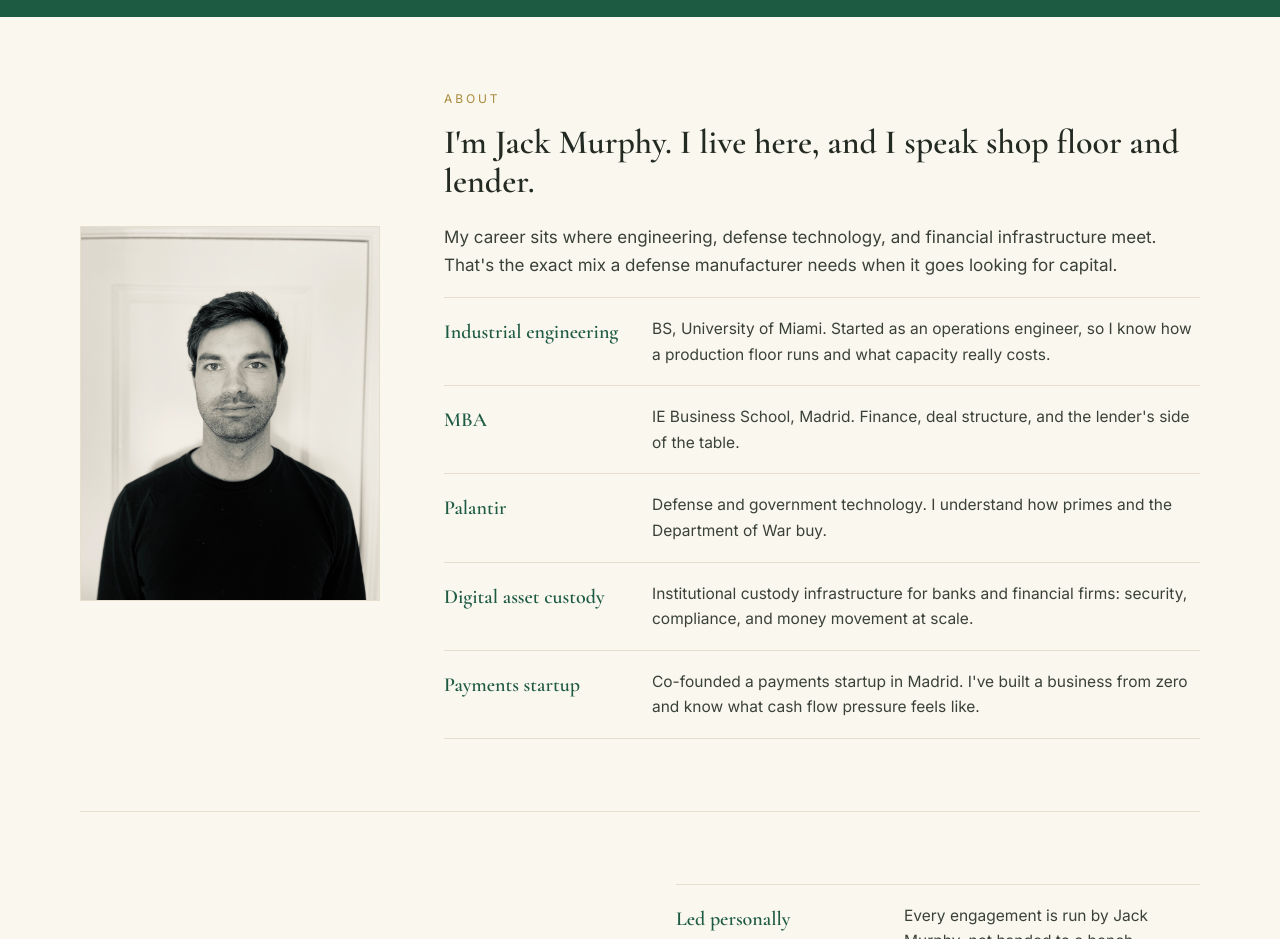
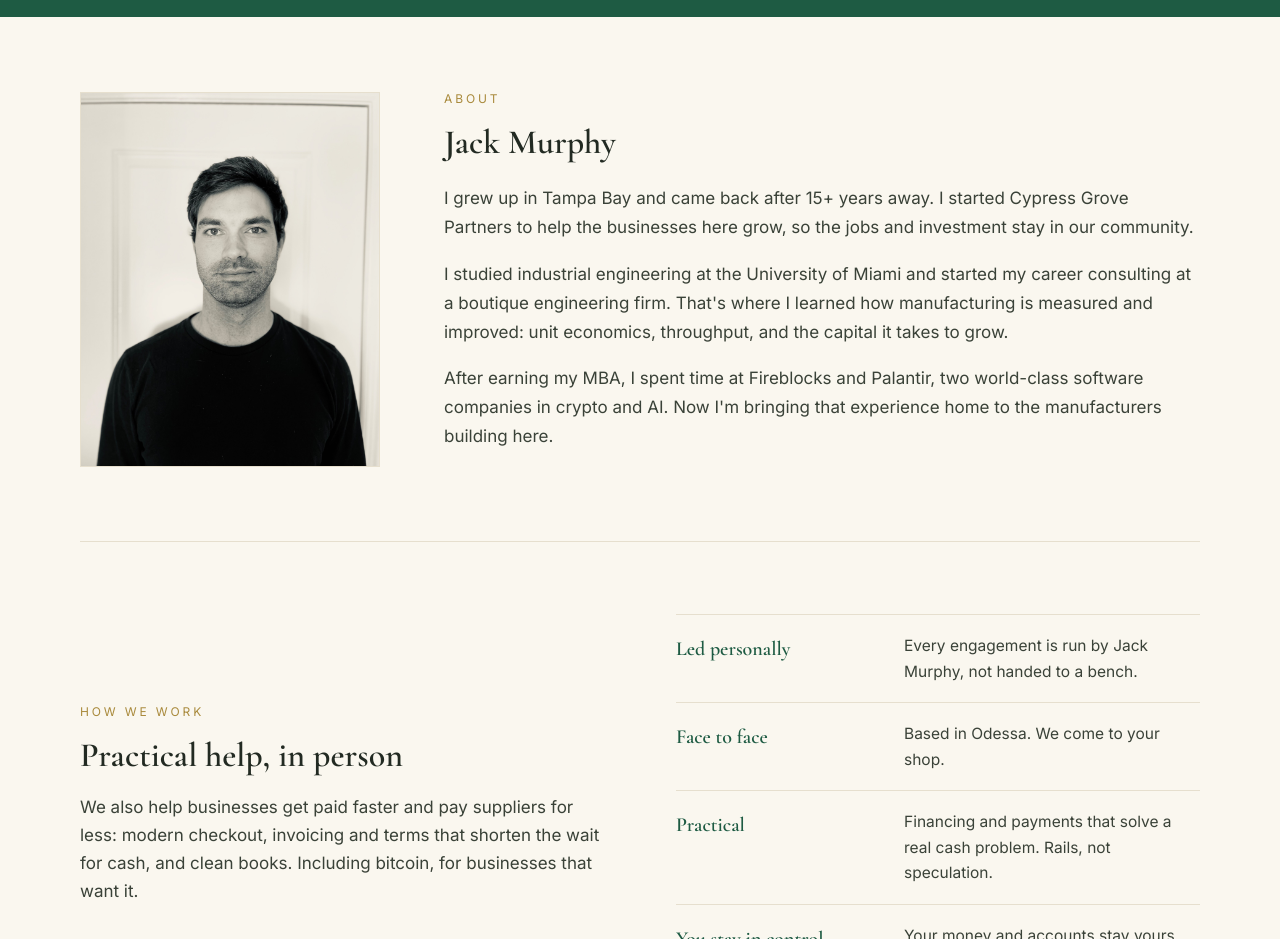
Before and after one commit to EvilBlender101/Cypress-Grove-Partners, a plain HTML site: page index.html in a window 1280 px wide. Shown: the part 1880-2819 px from the top of the page. Drawn offline with nearby package versions, Linux system fonts and the light colour scheme.

Commit message:
Add files via upload

```diff
--- a/index.html
+++ b/index.html
@@ -106,7 +106,7 @@
   /* about */
   .about{display:grid;grid-template-columns:260px 1fr;gap:48px;align-items:start;margin-top:40px;}
   .about img{width:100%;aspect-ratio:4/5;object-fit:cover;display:block;border:1px solid var(--hair);}
-  .about .intro{font-size:17px;color:#3a4238;margin:0 0 8px;}
+  .about .intro{font-size:17px;color:#3a4238;margin:0 0 18px;line-height:1.7;}
   .about .principles{margin:18px 0 0;max-width:none;}
   .about .principle .p-k{flex:0 0 190px;}
   @media(max-width:760px){.about{grid-template-columns:1fr;gap:28px;}.about img{max-width:260px;margin:0 auto;}}
@@ -237,15 +237,10 @@
       <img src="cypressgrove-site/assets/jack-murphy.jpg" alt="Jack Murphy, founder of Cypress Grove Partners">
       <div>
         <p class="eyebrow">About</p>
-        <h2>I'm Jack Murphy. I live here, and I speak shop floor and lender.</h2>
-        <p class="intro">My career sits where engineering, defense technology, and financial infrastructure meet. That's the exact mix a defense manufacturer needs when it goes looking for capital.</p>
-        <div class="principles">
-          <div class="principle"><div class="p-k">Industrial engineering</div><div class="p-v">BS, University of Miami. Started as an operations engineer, so I know how a production floor runs and what capacity really costs.</div></div>
-          <div class="principle"><div class="p-k">MBA</div><div class="p-v">IE Business School, Madrid. Finance, deal structure, and the lender's side of the table.</div></div>
-          <div class="principle"><div class="p-k">Palantir</div><div class="p-v">Defense and government technology. I understand how primes and the Department of War buy.</div></div>
-          <div class="principle"><div class="p-k">Digital asset custody</div><div class="p-v">Institutional custody infrastructure for banks and financial firms: security, compliance, and money movement at scale.</div></div>
-          <div class="principle"><div class="p-k">Payments startup</div><div class="p-v">Co-founded a payments startup in Madrid. I've built a business from zero and know what cash flow pressure feels like.</div></div>
-        </div>
+        <h2>Jack Murphy</h2>
+        <p class="intro">I grew up in Tampa Bay and came back after 15+ years away. I started Cypress Grove Partners to help the businesses here grow, so the jobs and investment stay in our community.</p>
+        <p class="intro">I studied industrial engineering at the University of Miami and started my career consulting at a boutique engineering firm. That's where I learned how manufacturing is measured and improved: unit economics, throughput, and the capital it takes to grow.</p>
+        <p class="intro">After earning my MBA, I spent time at Fireblocks and Palantir, two world-class software companies in crypto and AI. Now I'm bringing that experience home to the manufacturers building here.</p>
       </div>
     </div>
   </div>
```
